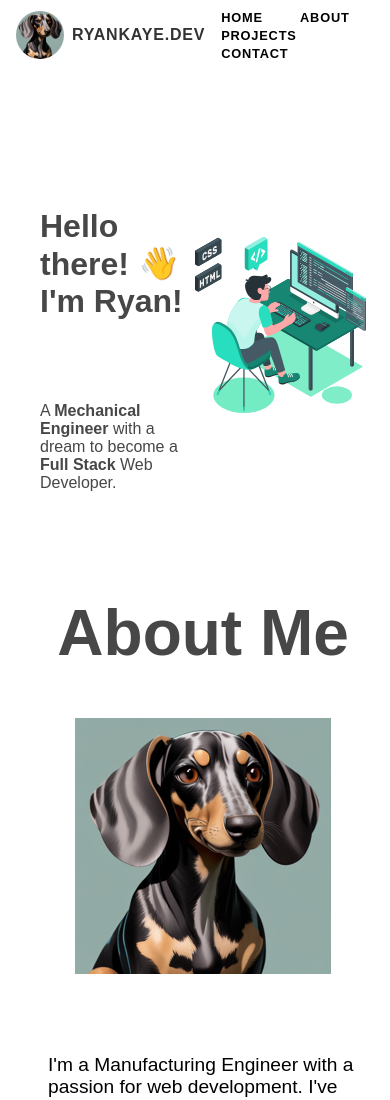
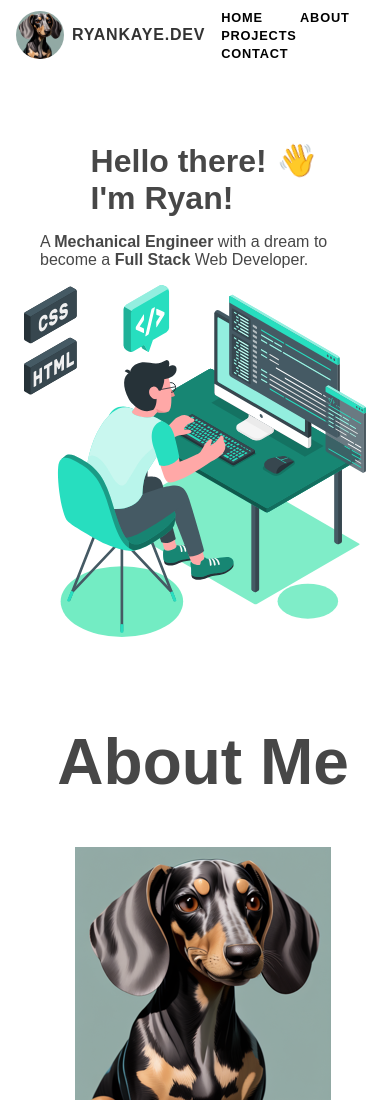
Before and after one commit to Ryan-Kaye-Dev/portfolio, a website built with webpack: page dist/index.html in a window 390 px wide. Shown: the top 1100 px of the page. Built offline with nearby package versions, Linux system fonts and the light colour scheme.

Commit message:
Modified Responsiveness for Hero Section on Mobile

```diff
--- a/src/style.css
+++ b/src/style.css
@@ -288,6 +288,19 @@ h1 {
     grid-row: 3 / 4;
     grid-column: 1 / 2;
   }
+
+  #introduction {
+    display: flex;
+    flex-direction: column;
+    justify-content: center;
+    align-content: center;
+  }
+
+  #hero-img {
+    grid-column: 1 / 2;
+    grid-row: 3 / 4;
+    max-height: 100%;
+  }
 }
 
 @keyframes wave-animation {
```
